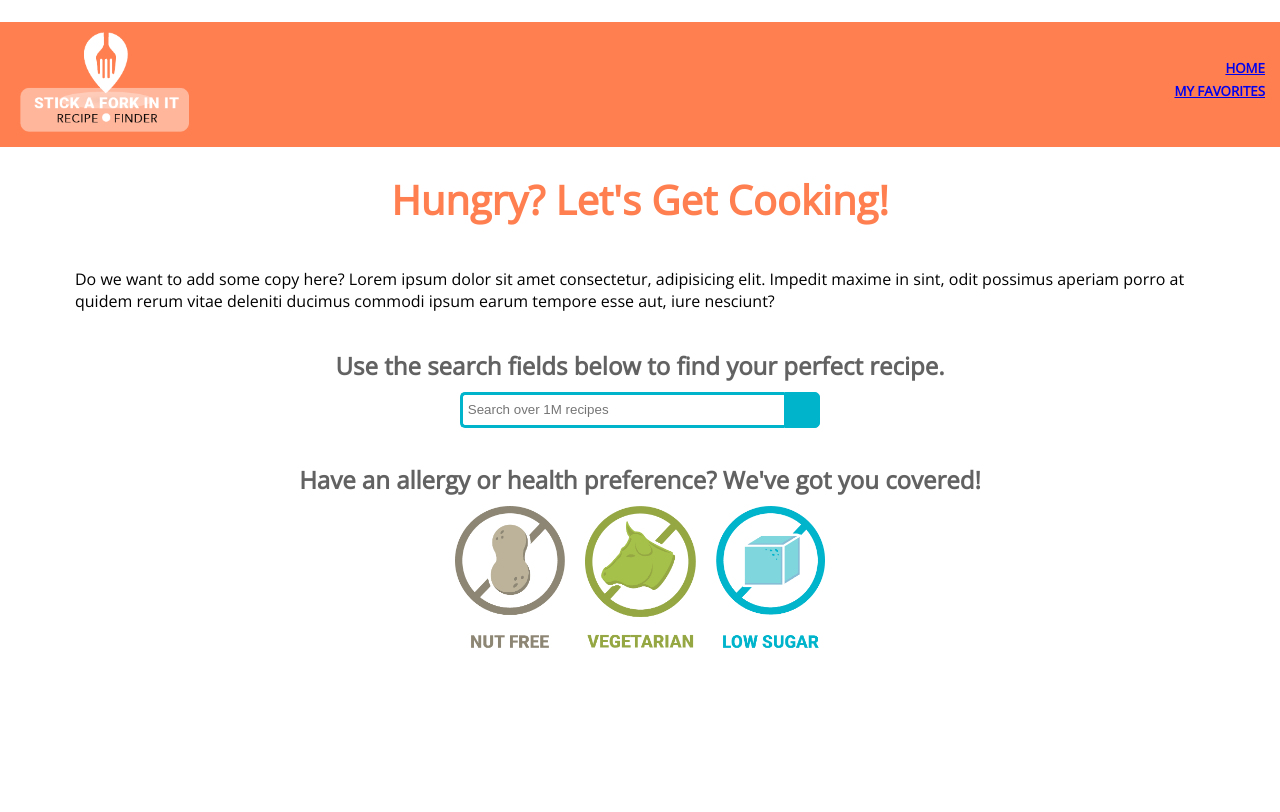
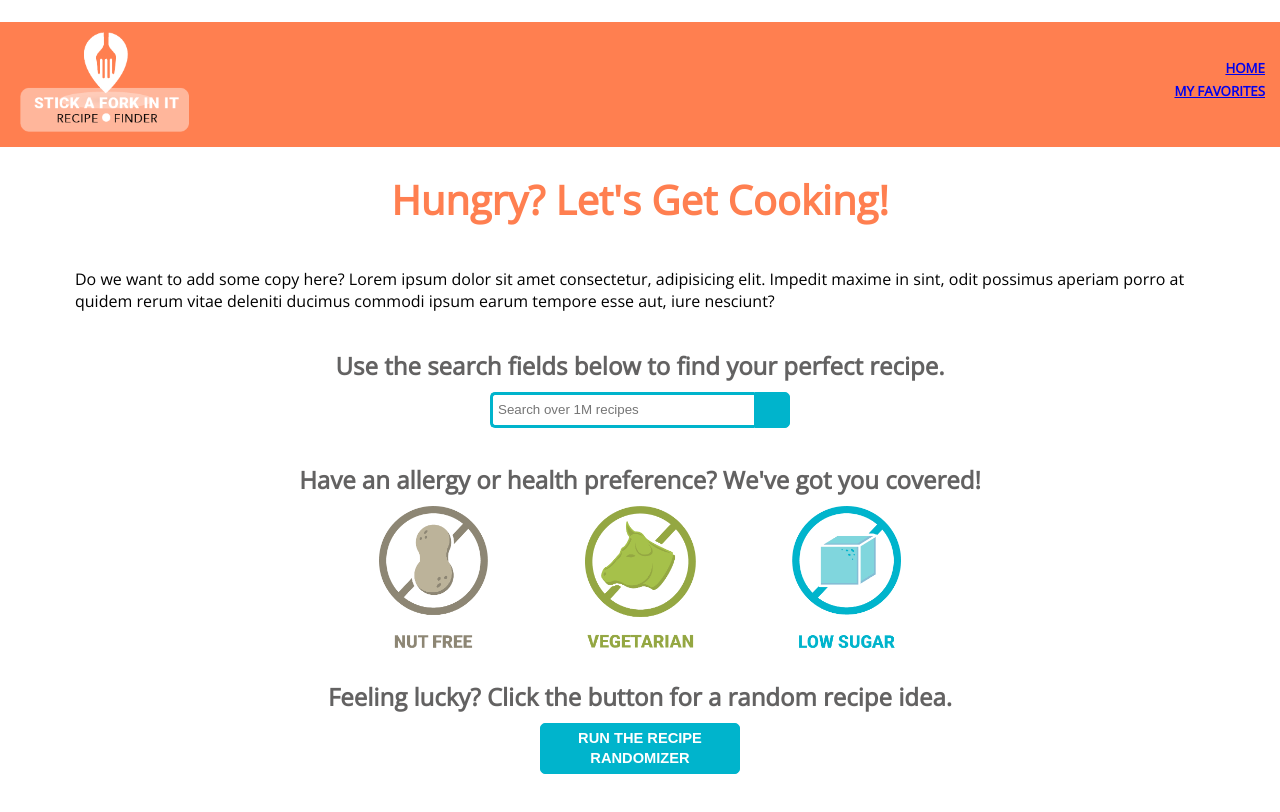
Before and after one commit to StaceyFolsom/angular-project, an Angular app: page / in a window 1280 px wide. Shown: the top 812 px of the page. Built offline with nearby package versions, Linux system fonts and the light colour scheme.

Commit message:
Added random recipe generator

```diff
--- a/src/app/recipe.service.ts
+++ b/src/app/recipe.service.ts
@@ -12,6 +12,18 @@ export class RecipeService {
   recipes: Recipe[] = [];
   public favorites: Recipe[] = []; // Kim
   public selection: Recipe[] = [];
+  randomTerm : string[] = [
+    "chicken",
+    "steak",
+    "tofu",
+    "potato",
+    "cauliflower",
+    "pizza",
+    "bacon",
+    "apple",
+    "orange",
+    "honey"
+  ]
 
 
   constructor(private http: HttpClient) {}
@@ -35,7 +47,7 @@ export class RecipeService {
   }
 
   nutFree() {
-    const requestURL = this.getUrlWithAPIKey() + "&q=" + "&health=peanut-free";
+    const requestURL = this.getUrlWithAPIKey() + "&q=" + "&health=peanut-free" + "&health=tree-nut-free";
     this.http.get(requestURL).subscribe(
       (response: any) => {
         this.recipes = response.hits;
@@ -73,6 +85,23 @@ export class RecipeService {
     );
   }
 
+  getRandom() {
+    let randomNumber: number = Math.floor((Math.random() * 10) + 1);
+    console.log(randomNumber);
+    let searchTerm = this.randomTerm[randomNumber];
+    const requestURL = this.getUrlWithAPIKey() + "&q=" + searchTerm;
+    console.log("Searching for:", searchTerm);
+    this.http.get(requestURL).subscribe(
+      (response: any) => {
+        this.recipes = response.hits;
+        console.log(this.recipes);
+      },
+      (error) => {
+        console.error(error);
+      }
+    );
+  }
+
   getUrlWithAPIKey() { // DON'T CHANGE ME
     return `${this.url}?app_id=${this.appID}&app_key=${this.apiKey}`;
   }
--- a/src/app/search-criteria/search-criteria.component.css
+++ b/src/app/search-criteria/search-criteria.component.css
@@ -45,6 +45,18 @@
   font-size: 20px;
 }
 
+.health, .feeling-lucky {
+  display: flex;
+  flex-direction: column;
+  justify-content: center;
+  margin: 0 75px;
+}
+
+.restriction-header, .lucky-header {
+  text-align: center;
+}
+
+
 .diet-restrictions {
   display: flex;
   flex-direction: row;
@@ -55,6 +67,20 @@
 .diet-circle > img {
   height: 150px;
   margin: 0 10px;
+}
+
+.blue-button {
+  background: #00B4CC;
+  text-align: center;
+  line-height: 1.3;
+  font-weight: 600;
+  color: #fff;
+  border-radius: 5px;
+  border: 1px solid #00B4CC;
+  font-size: 11pt;
+  padding: 5px 15px;
+  margin: auto;
+  width: 200px;
 }
 
 /* #circle-1 {
--- a/src/app/search-criteria/search-criteria.component.html
+++ b/src/app/search-criteria/search-criteria.component.html
@@ -8,8 +8,10 @@
          <i class="fa fa-search"></i>
       </button>
     </div>
+</div>
+</div>
 
-
+<div class="health">
     <h2 class="restriction-header">Have an allergy or health preference? We've got you covered!</h2>
 
  <div class="diet-restrictions">
@@ -23,5 +25,11 @@
      <img src="/assets/sugar.png" (click)="recipeService.lowSugar()" routerLink="/recipes">
    </div>
 </div>
+
+
+
+<div class="feeling-lucky">
+   <h2 class="lucky-header">Feeling lucky? Click the button for a random recipe idea.</h2>
+   <button class="blue-button" (click)="recipeService.getRandom()" routerLink="/recipes">RUN THE RECIPE RANDOMIZER</button>
+ </div>
 </div>
-</div>
```
